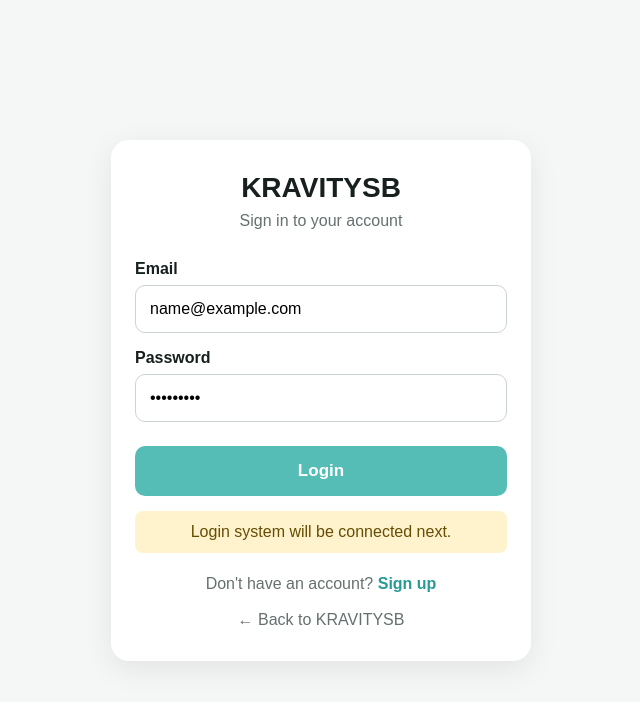
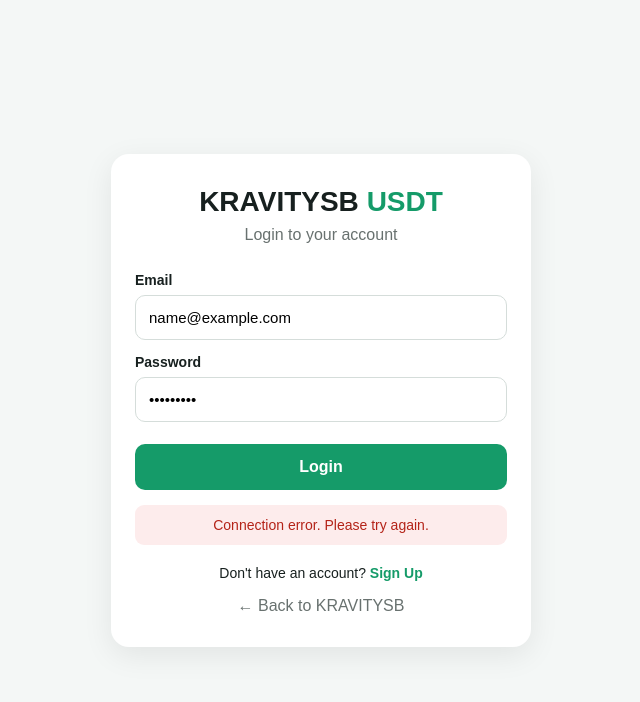
Before and after one commit to TheaceRamos/KRAVITYSB-FUNDS-WEBSITE, a website: page login.html in a window 1280 px wide. Both pictures are taken after typing "name@example.com", "Sample123" into the empty fields and a click on the button "Login". Shown: the whole page, without its empty margins (319-959 px from the left). Drawn offline with Linux system fonts and the light colour scheme; no server answers.

Commit message:
Update login.html

```diff
--- a/login.html
+++ b/login.html
@@ -1,9 +1,9 @@
-<!doctype html>
+<!DOCTYPE html>
 <html lang="en">
 <head>
-  <meta charset="utf-8">
-  <meta name="viewport" content="width=device-width,initial-scale=1">
-  <title>KRAVITYSB — Login</title>
+  <meta charset="UTF-8">
+  <meta name="viewport" content="width=device-width, initial-scale=1.0">
+  <title>KRAVITYSB – Login</title>
 
   <style>
     * {
@@ -28,86 +28,90 @@
       background: white;
       border-radius: 18px;
       padding: 32px 24px;
-      box-shadow: 0 8px 30px rgba(0,0,0,.08);
+      box-shadow: 0 8px 30px rgba(0,0,0,0.08);
     }
 
     .brand {
       text-align: center;
       font-size: 28px;
-      font-weight: 700;
+      font-weight: 800;
       margin-bottom: 8px;
+    }
+
+    .brand span {
+      color: #159b69;
     }
 
     .subtitle {
       text-align: center;
-      color: #66706f;
-      margin-bottom: 30px;
+      color: #68716f;
+      margin-bottom: 28px;
     }
 
     label {
       display: block;
-      margin: 16px 0 7px;
-      font-weight: 600;
+      margin: 14px 0 7px;
+      font-size: 14px;
+      font-weight: 700;
     }
 
     input {
       width: 100%;
-      padding: 14px;
-      border: 1px solid #ccd4d2;
+      padding: 13px;
+      border: 1px solid #d5ddda;
       border-radius: 10px;
-      font-size: 16px;
+      font-size: 15px;
       outline: none;
     }
 
     input:focus {
-      border-color: #55bdb5;
+      border-color: #159b69;
     }
 
     button {
       width: 100%;
-      margin-top: 24px;
-      padding: 15px;
-      border: 0;
+      margin-top: 22px;
+      padding: 14px;
+      border: none;
       border-radius: 10px;
-      background: #55bdb5;
+      background: #159b69;
       color: white;
-      font-size: 17px;
+      font-size: 16px;
       font-weight: 700;
       cursor: pointer;
     }
 
-    button:hover {
-      opacity: .9;
+    button:disabled {
+      opacity: 0.6;
     }
 
-    .signup {
+    #message {
+      display: none;
+      margin-top: 15px;
+      padding: 12px;
+      border-radius: 9px;
       text-align: center;
-      margin-top: 22px;
-      color: #66706f;
+      font-size: 14px;
     }
 
-    .signup a {
-      color: #279b93;
+    .links {
+      text-align: center;
+      margin-top: 20px;
+      font-size: 14px;
+    }
+
+    a {
+      color: #159b69;
+      text-decoration: none;
       font-weight: 700;
-      text-decoration: none;
     }
 
     .back {
       display: block;
       text-align: center;
-      margin-top: 18px;
-      color: #66706f;
-      text-decoration: none;
-    }
-
-    .message {
-      display: none;
-      margin-top: 15px;
-      padding: 12px;
-      border-radius: 8px;
-      background: #fff3cd;
-      color: #664d03;
-      text-align: center;
+      margin-top: 16px;
+      color: #68716f;
+      font-weight: normal;
     }
   </style>
 </head>
@@ -116,10 +120,12 @@
 
   <div class="login-card">
 
-    <div class="brand">KRAVITYSB</div>
+    <div class="brand">
+      KRAVITYSB <span>USDT</span>
+    </div>
 
     <div class="subtitle">
-      Sign in to your account
+      Login to your account
     </div>
 
     <form id="loginForm">
@@ -128,6 +134,7 @@
       <input
         type="email"
         id="email"
+        name="email"
         placeholder="Enter your email"
         required
       >
@@ -136,21 +143,22 @@
       <input
         type="password"
         id="password"
+        name="password"
         placeholder="Enter your password"
         required
       >
 
-      <button type="submit">
+      <button type="submit" id="loginButton">
         Login
       </button>
 
-      <div class="message" id="message"></div>
-
     </form>
 
-    <div class="signup">
+    <div id="message"></div>
+
+    <div class="links">
       Don't have an account?
-      <a href="signup.html">Sign up</a>
+      <a href="signup.html">Sign Up</a>
     </div>
 
     <a class="back" href="index.html">
@@ -160,16 +168,67 @@
   </div>
 
   <script>
-    document.getElementById("loginForm").addEventListener("submit", function(e) {
-      e.preventDefault();
+    const form = document.getElementById("loginForm");
+    const button = document.getElementById("loginButton");
+    const message = document.getElementById("message");
 
-      const message = document.getElementById("message");
+    form.addEventListener("submit", async function(event) {
+      event.preventDefault();
 
-      message.textContent =
-        "Login system will be connected next.";
+      const email = document.getElementById("email").value.trim();
+      const password = document.getElementById("password").value;
 
+      message.style.display = "none";
+
+      button.disabled = true;
+      button.textContent = "Logging in...";
+
+      try {
+        const response = await fetch("/api/login", {
+          method: "POST",
+          headers: {
+            "Content-Type": "application/json"
+          },
+          credentials: "same-origin",
+          body: JSON.stringify({
+            email,
+            password
+          })
+        });
+
+        const data = await response.json();
+
+        if (data.success) {
+          showMessage("Login successful! Redirecting...", true);
+
+          setTimeout(() => {
+            window.location.href = "index.html";
+          }, 1000);
+
+        } else {
+          showMessage(
+            data.message || "Invalid email or password.",
+            false
+          );
+        }
+
+      } catch (error) {
+        showMessage(
+          "Connection error. Please try again.",
+          false
+        );
+      }
+
+      button.disabled = false;
+      button.textContent = "Login";
+    });
+
+    function showMessage(text, success) {
+      message.textContent = text;
       message.style.display = "block";
-    });
+      message.style.background = success ? "#e7f8f0" : "#fdecec";
+      message.style.color = success ? "#087443" : "#b42318";
+    }
   </script>
 
 </body>
```
